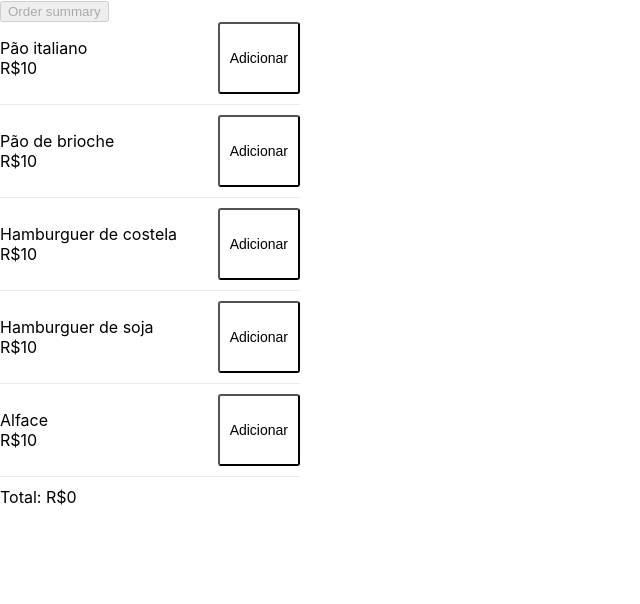
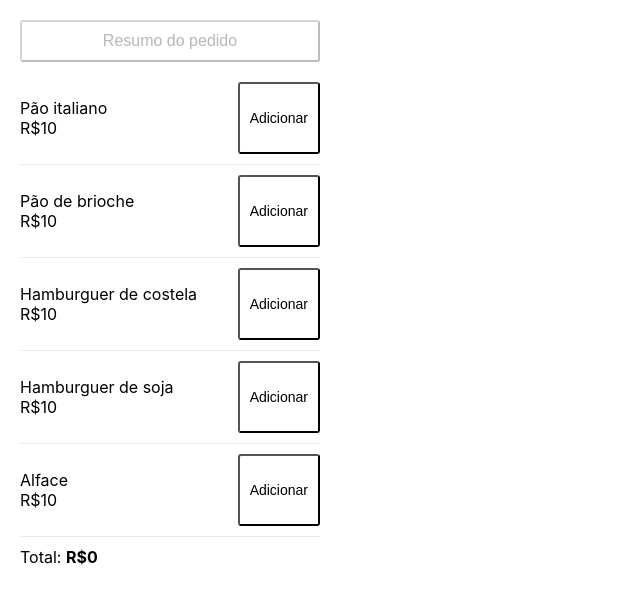
Before and after one commit to danilohrsilva/Dojos, a React (Create React App) app in the folder dojos/20181212-jest-enzyme/: page / in a window 1280 px wide. Shown: the top 604 px of the page, without its empty margins (0-640 px from the left). Built offline with nearby package versions, Linux system fonts and the light colour scheme.

Commit message:
Ajusta estilos do botão de resumo

```diff
--- a/dojos/20181212-jest-enzyme/src/App.css
+++ b/dojos/20181212-jest-enzyme/src/App.css
@@ -1,32 +1,19 @@
-.App {
-  text-align: center;
+body {
+  padding: 20px;
 }
 
-.App-logo {
-  animation: App-logo-spin infinite 20s linear;
-  height: 40vmin;
+button:disabled {
+  cursor: unset;
 }
 
-.App-header {
-  background-color: #282c34;
-  min-height: 100vh;
-  display: flex;
-  flex-direction: column;
-  align-items: center;
-  justify-content: center;
-  font-size: calc(10px + 2vmin);
-  color: white;
+.summary-button {
+  width: 100%;
+  display: block;
+  width: 300px;
+  padding: 10px;
+  background: none;
+  border-radius: 3px;
+  font-size: 16px;
+  margin-bottom: 20px;
+  cursor: pointer;
 }
-
-.App-link {
-  color: #61dafb;
-}
-
-@keyframes App-logo-spin {
-  from {
-    transform: rotate(0deg);
-  }
-  to {
-    transform: rotate(360deg);
-  }
-}
--- a/dojos/20181212-jest-enzyme/src/App.js
+++ b/dojos/20181212-jest-enzyme/src/App.js
@@ -2,6 +2,8 @@ import React, { Component, Fragment } from 'react';
 
 import CartSummaryModal from './Components/CartSummaryModal/CartSummaryModal';
 import Ingredient from './Components/Ingredient/Ingredient';
+
+import './App.css';
 
 const ingredients = [
   {
@@ -108,8 +110,9 @@ class App extends Component {
           type="button"
           onClick={this.openOrderSummary}
           disabled={isCartEmpty}
+          className="summary-button"
         >
-          Order summary
+          Resumo do pedido
         </button>
 
         {ingredients.map(ingredient => (
@@ -128,7 +131,7 @@ class App extends Component {
           removeItem={this.removeIngredientFromCart}
         />
 
-        <span>Total: R${this.state.cart.total}</span>
+        <span>Total: <strong>R${this.state.cart.total}</strong></span>
       </Fragment>
     );
   }
```
